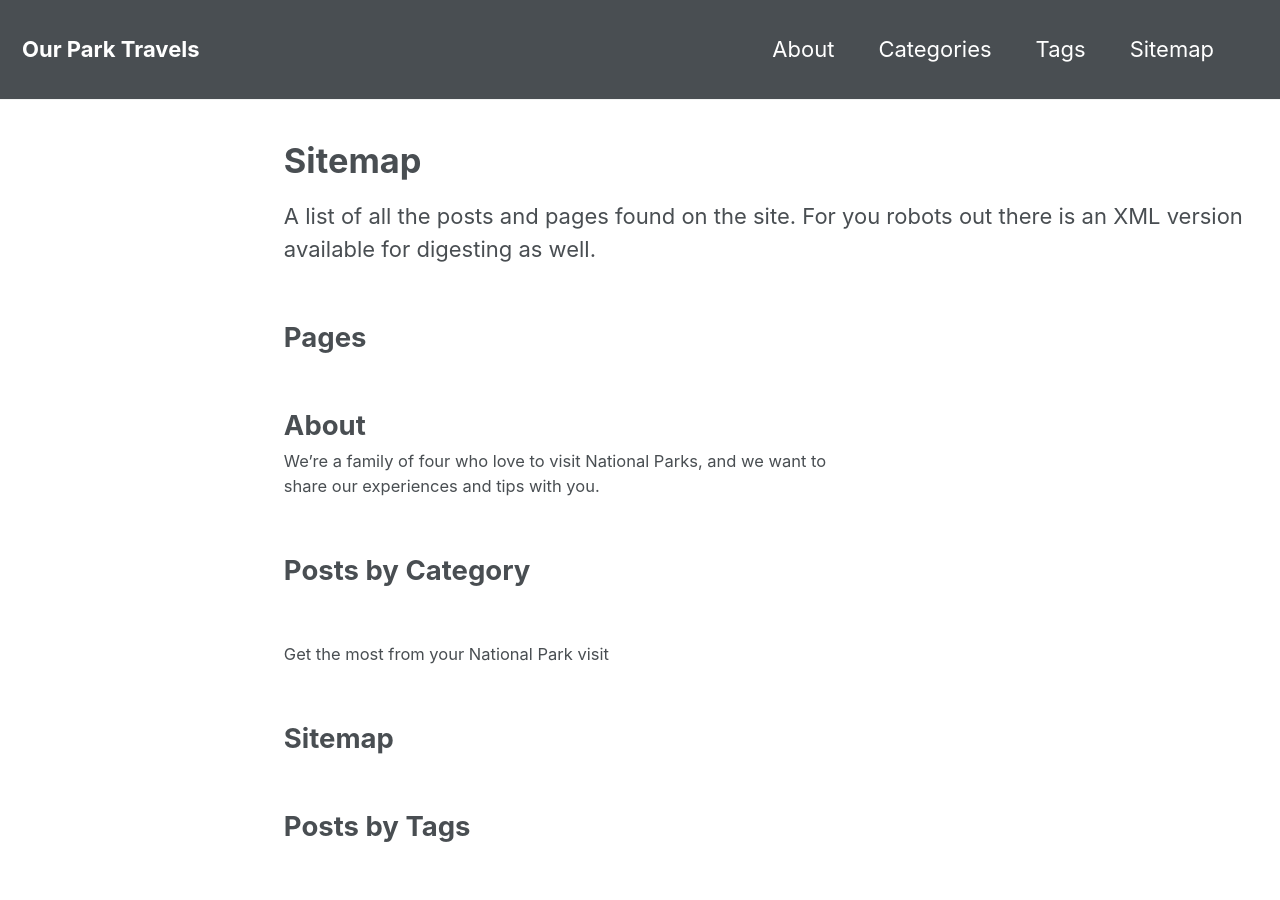
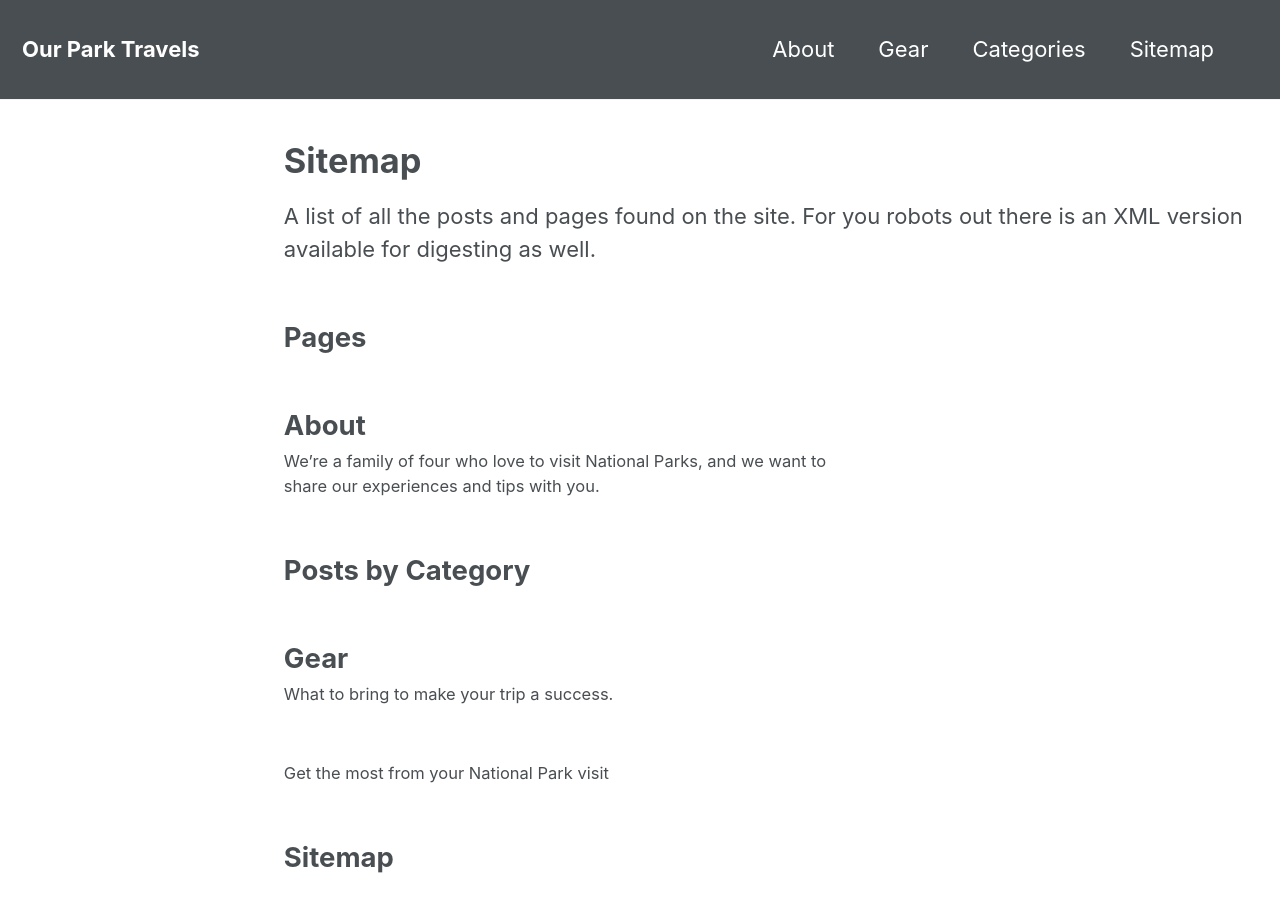
Before and after one commit to teamolympusgames/ourparktravels, a Jekyll site: the page built from _pages/sitemap.md, in a window 1280 px wide and 900 px high. Built offline with Jekyll 4.4.1, drawn with Linux system fonts in a browser that asks for light colours.

Commit message:
Add gear page

```diff
--- a/_data/navigation.yml
+++ b/_data/navigation.yml
@@ -2,9 +2,9 @@
 main:
   - title: "About"
     url: /about/
+  - title: "Gear"
+    url: /gear/
   - title: "Categories"
     url: /categories/
-  - title: "Tags"
-    url: /tags/
   - title: "Sitemap"
     url: /sitemap/
--- /dev/null
+++ b/_pages/gear.md
@@ -0,0 +1,36 @@
+---
+permalink: /gear/
+title: "Gear"
+excerpt: "What to bring to make your trip a success."
+---
+
+No matter which park you visit, you're going to need to pack a few essentials. And to begin with, you'll need something to pack them *in*.
+
+
+<figure style="width: 300px" class="align-right">
+  <img src="{{ site.url }}{{ site.baseurl }}/assets/images/gear/coleman-drop-duffel.jpg" alt="">
+  <figcaption>Coleman Tactical Gear Drop 30" Bottom Duffel</figcaption>
+</figure>
+
+Our work-horse is the [Coleman Tactical Gear Drop 30" Bottom Duffel](http://amzn.to/2vOcZvP). Since we travel as a family of four, we usually check four bags. Two of them are these sturdy duffels. They have rollers and a handle, so you can pull them through the airport like a real jet-setter.
+
+**Pro-Tip:** Most airlines will charge you extra for your bag if it weighs more than 50 pounds.
+{: .notice--warning}
+
+Fully-loaded with clothes and other miscellany for a full week's trip, one of these bags will usually come in somewhere between 45 and 50 pounds. Not exactly something to toss over your shoulder, but with careful planning you should be able to get it under the airline's weight limit.
+
+
+<figure style="width: 300px" class="align-left">
+  <img src="{{ site.url }}{{ site.baseurl }}/assets/images/gear/Rockland-Melbourne-20-Inch-Expandable-Abs-Carry-On-Luggage.jpg" alt="">
+  <figcaption>Rockland Melbourne 20-Inch Expandable Abs Carry On Suitcase</figcaption>
+</figure>
+
+We also usually pack a pair of [Rockland Melbourne 20-Inch Expandable Abs Carry On Suitcases](http://amzn.to/2vOseEW). These are small enough that the children can handle them. They can be carried on the plane, but we usually check them. These are great for shorter trips, or for just packing an overnight bag to bring into the motel, while you leave the Colemans in the back of the car.
+
+
+<figure style="width: 300px" class="align-right">
+  <img src="{{ site.url }}{{ site.baseurl }}/assets/images/gear/camelback-rim-runner-22.jpg" alt="">
+  <figcaption>CamelBak Rim Runner 22</figcaption>
+</figure>
+
+If you're like us, you'll be spending a lot of your time hiking the trails. Staying hydrated is key. We've found the [CamelBak Rim Runner 22](http://amzn.to/2vOGa24) to be a great way to pack a good water supply. It's got a handy tube to drink from, as well as several pockets for carrying maps, keys, snacks, and other necessities.
```
Also changed, not shown: assets/images/gear/Rockland-Melbourne-20-Inch-Expandable-Abs-Carry-On-Luggage.jpg (added), assets/images/gear/camelback-rim-runner-22.jpg (added), assets/images/gear/coleman-drop-duffel.jpg (added).
